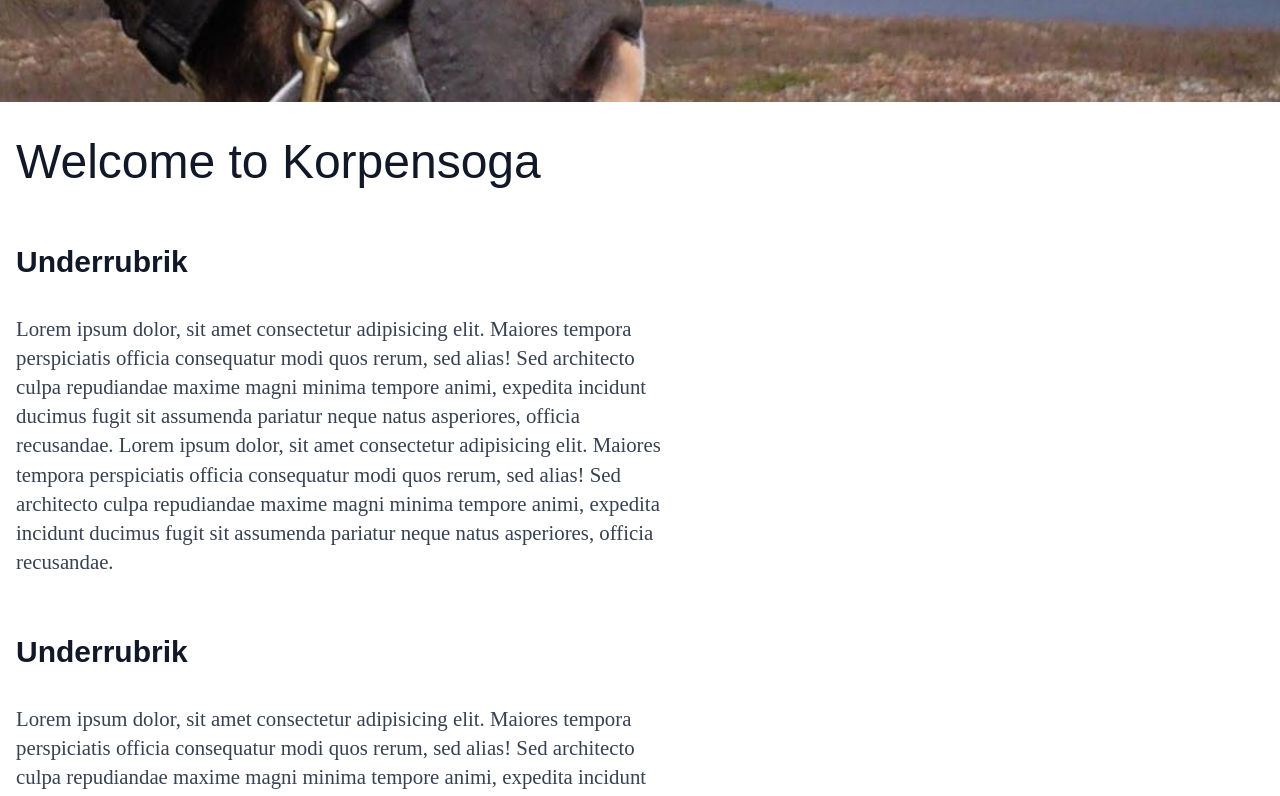
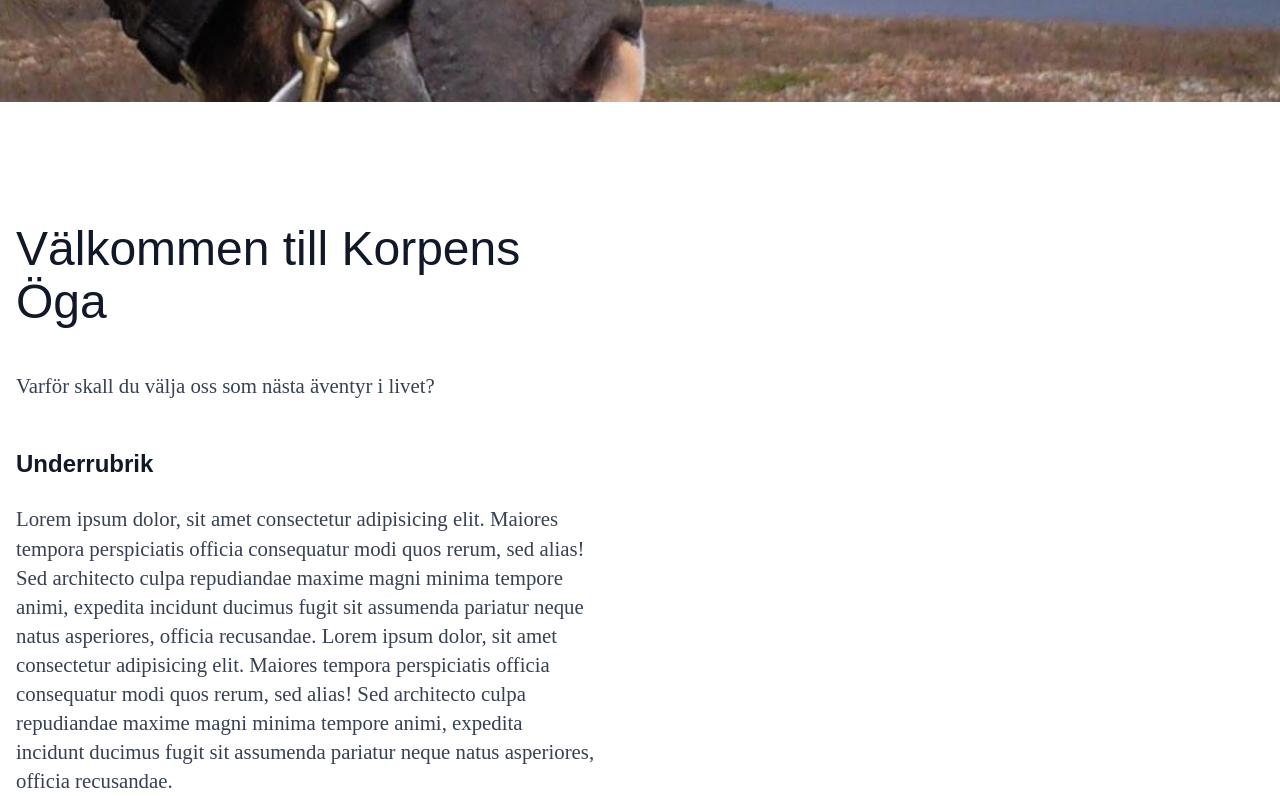
Before and after one commit to tomascoox/korpensoga2023, a Next.js app: page / in a window 1280 px wide. Shown: the part 780-1576 px from the top of the page. Built offline with nearby package versions, Linux system fonts and the light colour scheme; what tailwind-clip-path would draw is missing.

Commit message:
test subheading

```diff
--- a/src/pages/index.tsx
+++ b/src/pages/index.tsx
@@ -15,9 +15,10 @@ export default function Home() {
             <div className="mt-[50px] md:mt-[50px]">
                 <Hero />
             </div>
-            <main className="container mx-auto px-4 mt-[36px] md:mt-[36px] mb-4">
-                <div className="prose prose-lg">
-                    <h1>Welcome to Korpensoga</h1>
+            <main className="container mx-auto px-4 mt-[100px] md:mt-[120px] mb-4">
+                <div className="prose">
+                    <h1>Välkommen till Korpens Öga</h1>
+                    <p>Varför skall du välja oss som nästa äventyr i livet?</p>
                     <h2>Underrubrik</h2>
                     <p>
                         Lorem ipsum dolor, sit amet consectetur adipisicing elit. Maiores tempora perspiciatis officia consequatur modi quos rerum,
```
